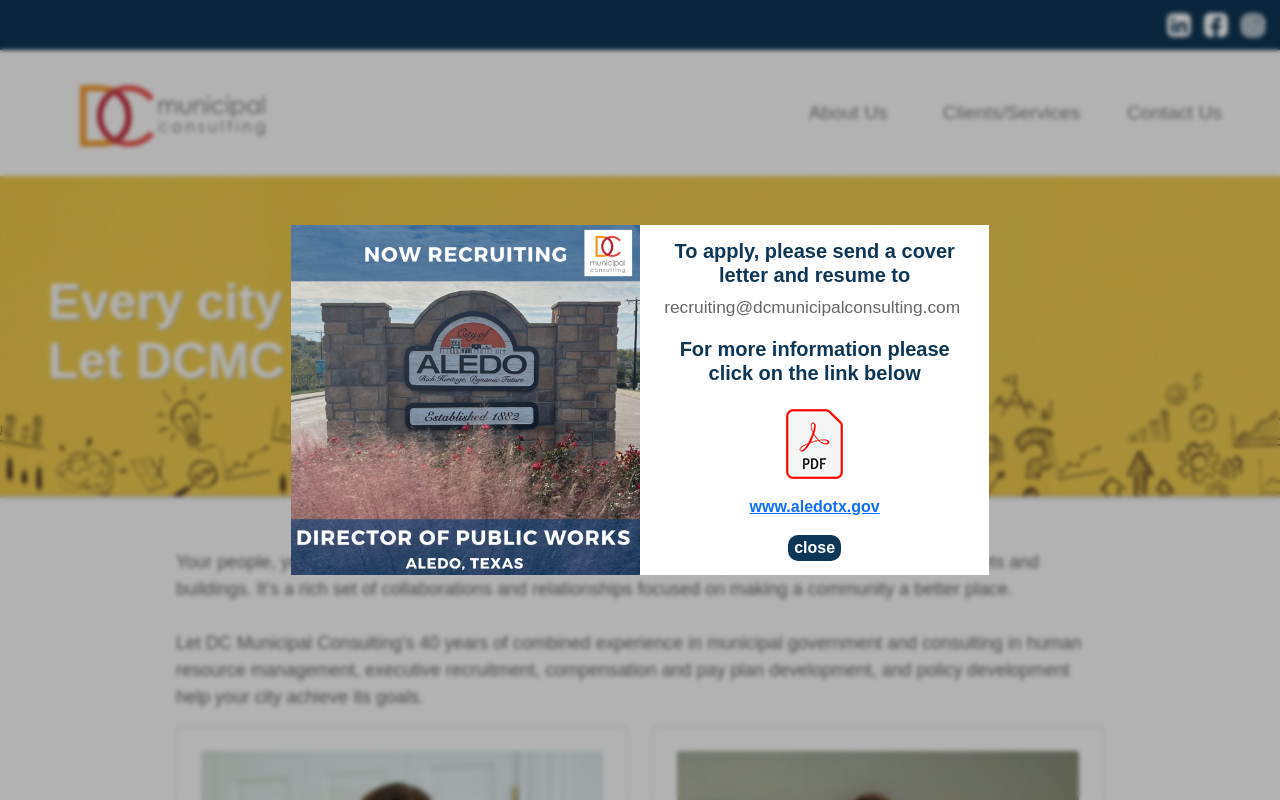
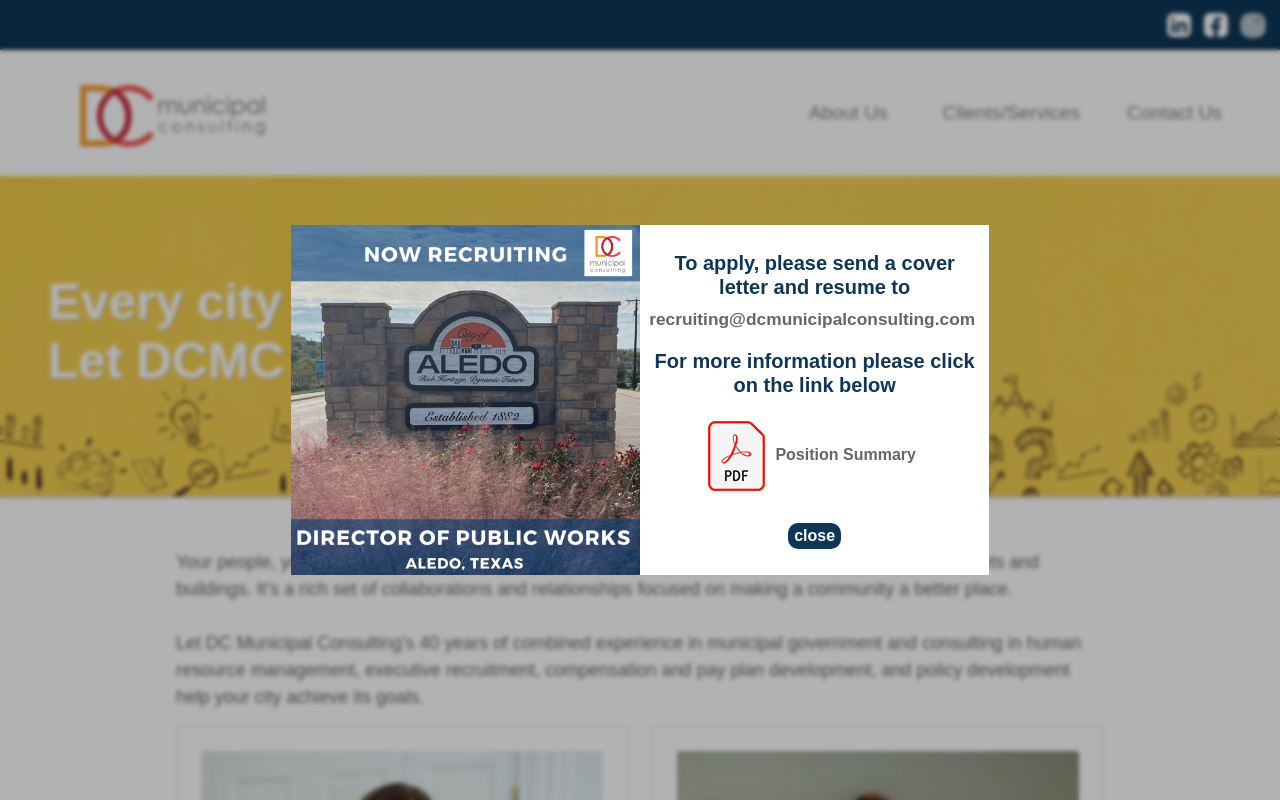
Before and after one commit to Sstefansdottir0620/dc-consulting, a React (Create React App) app: page / in a window 1280 px wide. Shown: the top 800 px of the page. Built offline with nearby package versions, Linux system fonts and the light colour scheme.

Commit message:
link update 3

```diff
--- a/src/PopUp.css
+++ b/src/PopUp.css
@@ -59,4 +59,9 @@
 
     text-decoration: none;
     font-weight: bold;
+    color: #666;
 }
+
+.pdf{
+    padding-right: 10px;
+}
--- a/src/components/PopUp.js
+++ b/src/components/PopUp.js
@@ -20,7 +20,7 @@
                                 <h1>To apply, please send a cover letter and resume to</h1>
                 <p className="fa fa-comment">
                   <a
-                    className="link-style contact-info"
+                    className="pop-up-link-style contact-info"
                     href="mailto:info@dcmunicipalconsulting.com"
                     target="_blank"
                     rel="noreferrer"
@@ -31,14 +31,18 @@
                 <h1>For more information please click on the link below</h1>
 
                 <div className="col city-logo">
-                  <a href="https://drive.google.com/file/d/1LNYMpeeq31Eh95Av3DQ9ZCQiEBybRTax/view?usp=share_link" target="blank">
-                    <img src={pdfAledo} alt="pdfAledo"></img>
+                <p className="fa fa-comment">
+
+                  <a
+                  className="pop-up-link-style"
+                  target="blank"
+                  href="https://drive.google.com/file/d/1LNYMpeeq31Eh95Av3DQ9ZCQiEBybRTax/view?usp=share_link">
+                    <img className='pdf' src={pdfAledo} alt="pdfAledo"></img>
+                    Position Summary
                   </a>
+                  </p>
                 </div>
-                <p className="col pop-up-link-style">
-                  <a href="https://www.aledotx.gov/" target="_blank">www.aledotx.gov
-                  </a>
-                </p>
+
 
                                 <button className="close-btn" onClick={() => triggerSet(false)}>close</button>
                             </div>
```
